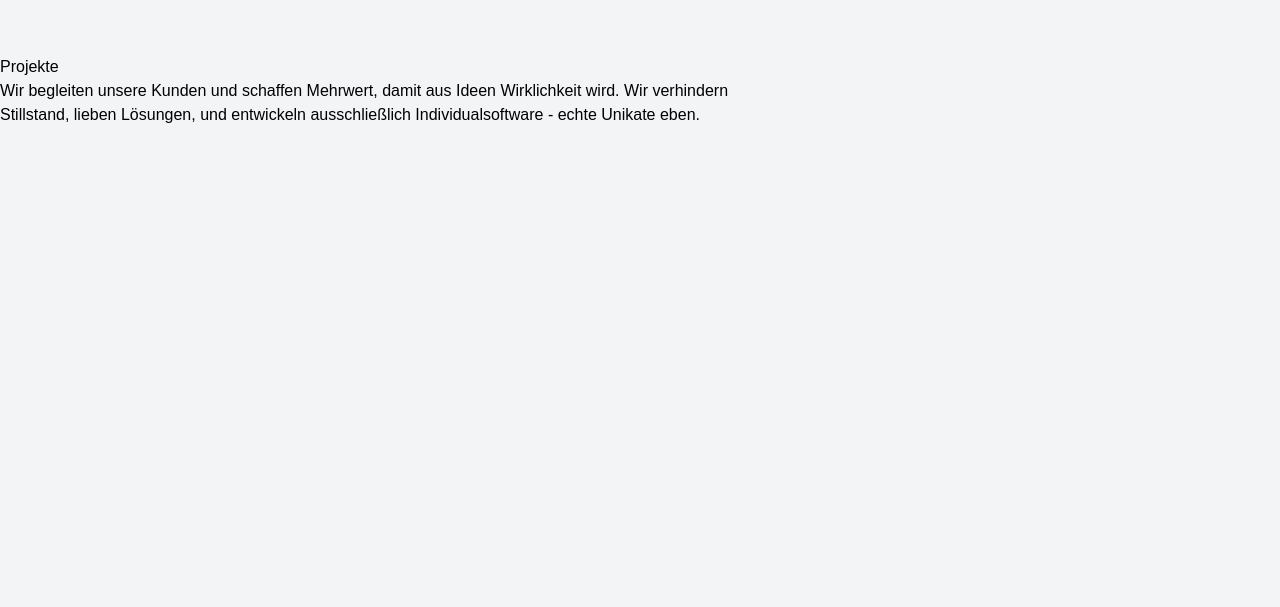
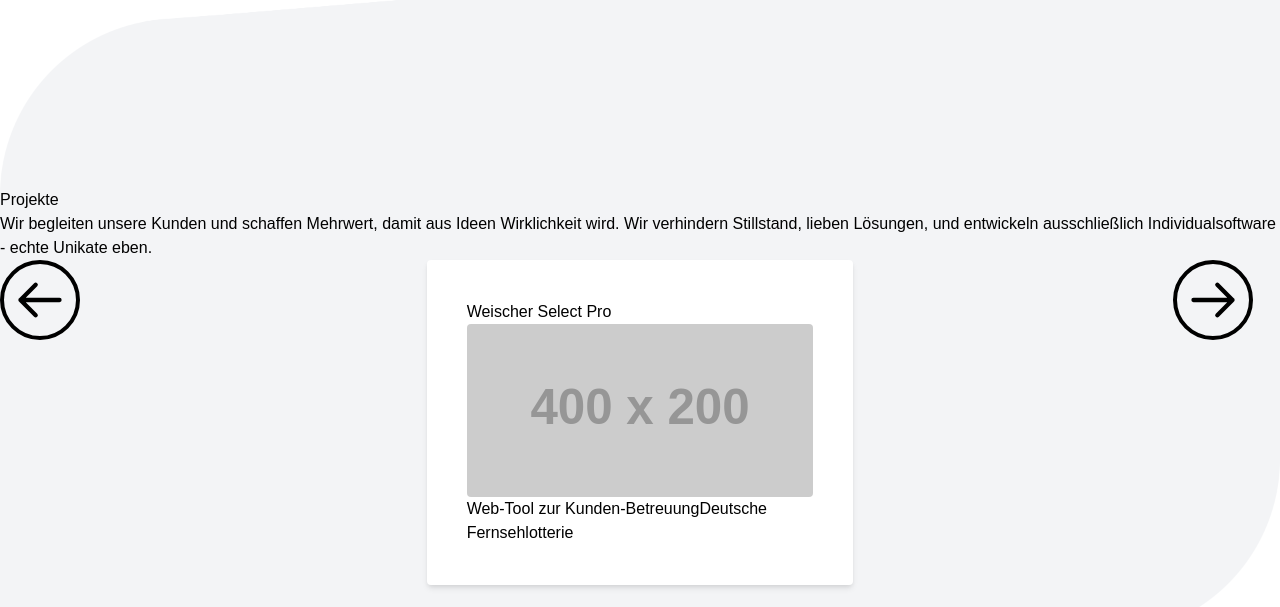
Before and after one commit to DarioDomiDE/Softwerkstatt.io, a Vue app: page / in a window 1280 px wide. Shown: the part 4873-5480 px from the top of the page. Built offline with nearby package versions, Linux system fonts and the light colour scheme.

Commit message:
added projects styles wip

```diff
--- a/src/components/Projects.vue
+++ b/src/components/Projects.vue
@@ -1,17 +1,52 @@
 <template>
-  <section class="bg-gray-100">
+  <curved class="bg-gray-100">
     <div class="container h-screen pt-32 pb-32">
-      <h4>Projekte</h4>
-      <p>Wir begleiten unsere Kunden und schaffen Mehrwert, damit aus Ideen Wirklichkeit wird. Wir verhindern<br />
-      Stillstand, lieben Lösungen, und entwickeln ausschließlich Individualsoftware - echte Unikate eben.</p>
+
+      <div class="grid grid-cols-12">
+        <h2 class="col-span-12">Projekte</h2>
+        <p class="col-span-12">Wir begleiten unsere Kunden und schaffen Mehrwert, damit aus Ideen Wirklichkeit wird. Wir verhindern Stillstand, lieben Lösungen, und entwickeln ausschließlich Individualsoftware - echte Unikate eben.</p>
+
+        <div class="col-span-1">
+          <svg class="custom-icon rounded-full" xmlns="http://www.w3.org/2000/svg" fill="none" viewBox="0 0 24 24" stroke="currentColor">
+            <path stroke-linecap="round" stroke-linejoin="round" stroke-width="2" d="M10 19l-7-7m0 0l7-7m-7 7h18" />
+          </svg>
+        </div>
+
+        <div class="col-start-5 col-span-4 p-10 bg-white rounded shadow-md">
+          <div>
+            <h5>Weischer Select Pro</h5>
+            <div><img class="img-fluid rounded" src="http://placehold.it/400x200" alt=""></div>
+            <span>Web-Tool zur Kunden-Betreuung</span>
+            <span>Deutsche Fernsehlotterie</span>
+          </div>
+        </div>
+
+        <div class="col-start-12 col-span-1">
+          <svg class="custom-icon rounded-full" xmlns="http://www.w3.org/2000/svg" fill="none" viewBox="0 0 24 24" stroke="currentColor">
+            <path stroke-linecap="round" stroke-linejoin="round" stroke-width="2" d="M14 5l7 7m0 0l-7 7m7-7H3" />
+          </svg>
+        </div>
+      </div>
+
     </div>
-  </section>
+  </curved>
 </template>
 
 <script>
+import Curved from './Curved.vue'
 export default {
+  name: 'Projects',
+  components: {
+    Curved
+  }
 }
 </script>
 
 <style scoped>
+.custom-icon {
+  border: 4px solid #000;
+  /* border-radius: 100%; */
+  width: 80px;
+  padding: 10px;
+}
 </style>
```
